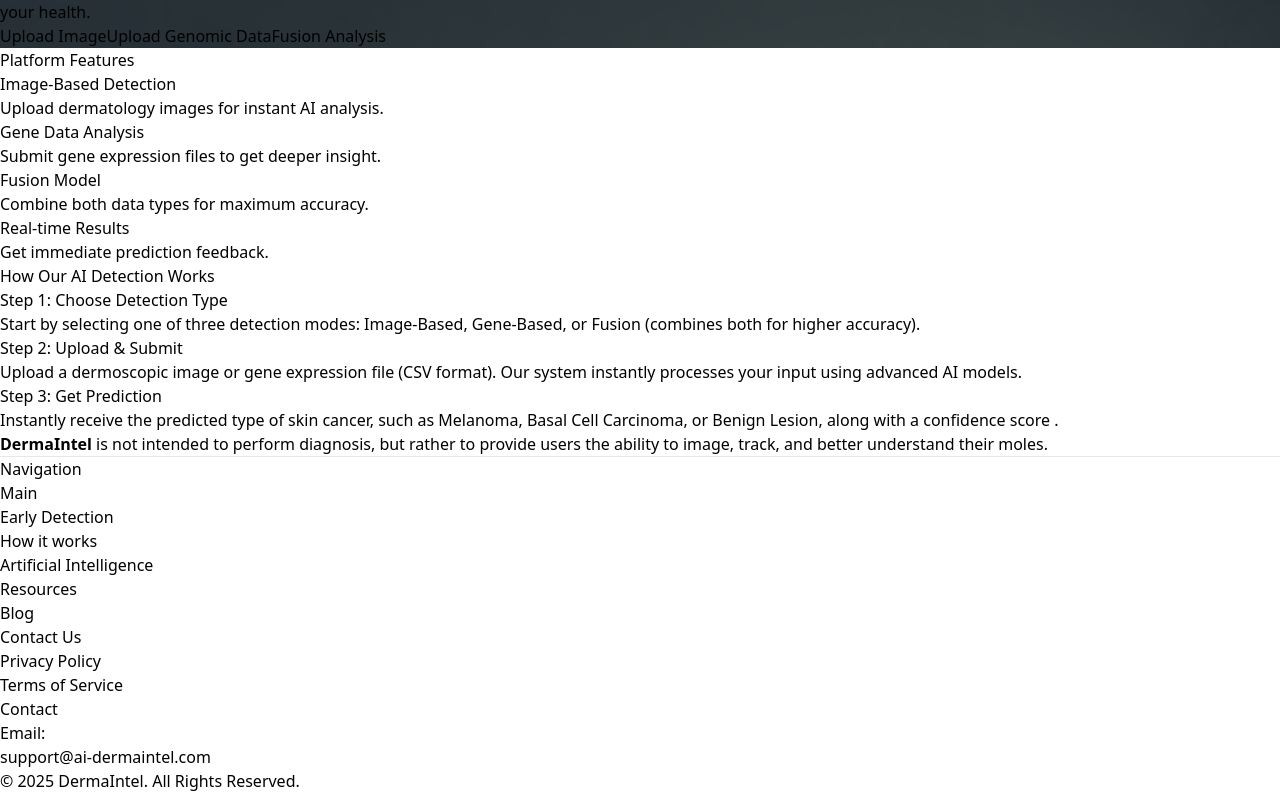
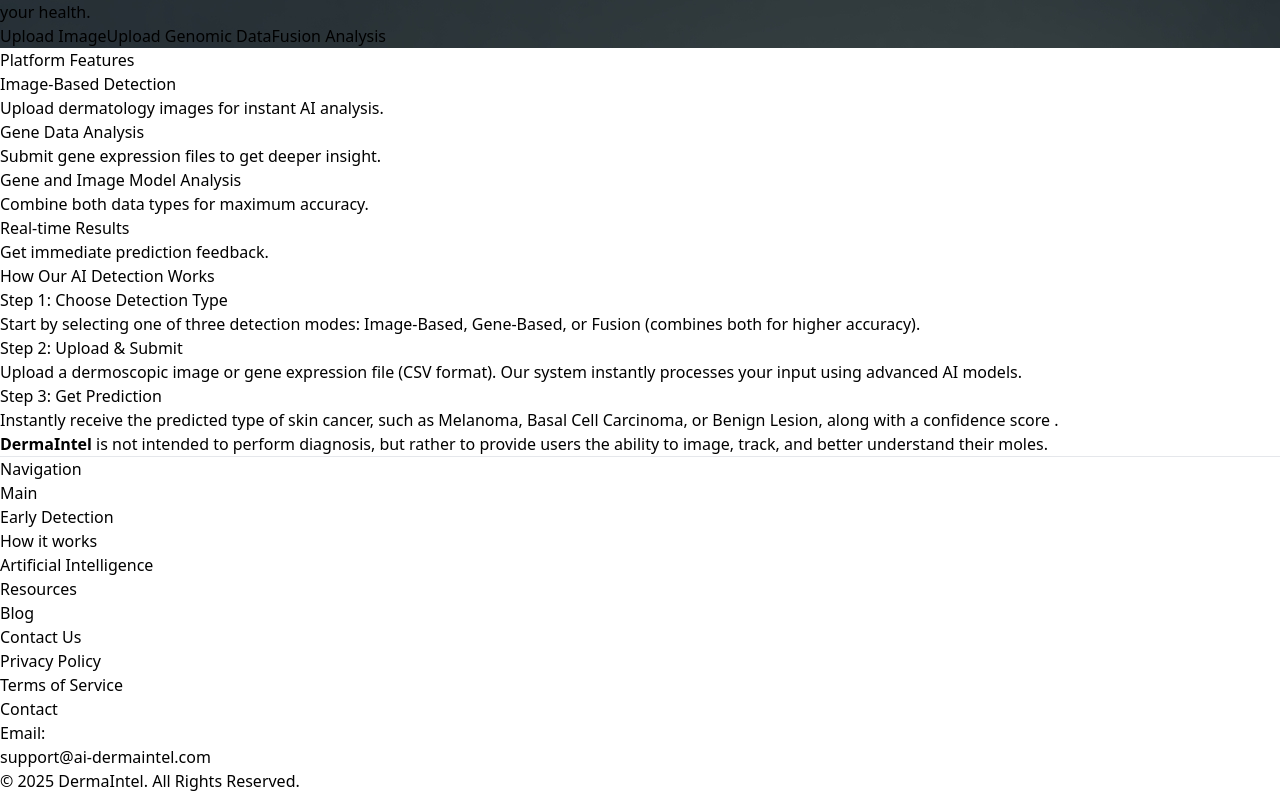
Before and after one commit to arnab2021maity/SkinCancerDetection, a React (Vite) app in the folder Skin-Cancer-frontend/: page / in a window 1280 px wide. Shown: the part 1192-1985 px from the top of the page. Built offline with nearby package versions, Linux system fonts and the light colour scheme.

Commit message:
fix:IN main updated feature and working in landing page

```diff
--- a/Skin-Cancer-frontend/src/components/Features.jsx
+++ b/Skin-Cancer-frontend/src/components/Features.jsx
@@ -10,7 +10,7 @@
     desc: "Submit gene expression files to get deeper insight."
   },
   {
-    title: "Fusion Model",
+    title: "Gene and Image Model Analysis",
     desc: "Combine both data types for maximum accuracy."
   },
   {
@@ -24,7 +24,7 @@
     <section className="py-16 bg-white text-gray-800" id="features">
       <div className="max-w-6xl mx-auto px-6">
         <h2 className="text-3xl font-bold text-center mb-10">Platform Features</h2>
-        <div className="grid grid-cols-1 sm:grid-cols-2 lg:grid-cols-4 gap-8">
+        <div className="grid grid-cols-1 sm:grid-cols-2 lg:grid-cols-4 gap-8 cursor-pointer">
           {features.map((feature, index) => (
             <div
               key={index}
--- a/Skin-Cancer-frontend/src/components/HowItWorks.jsx
+++ b/Skin-Cancer-frontend/src/components/HowItWorks.jsx
@@ -8,7 +8,7 @@
           How Our AI Detection Works
         </h2>
 
-        <div className="grid grid-cols-1 md:grid-cols-3 gap-12">
+        <div className="grid grid-cols-1 md:grid-cols-3 gap-12 cursor-pointer">
           {/* Step 1 */}
           <div className="bg-white p-8 rounded-xl shadow-xl hover:shadow-2xl transition-all duration-300 text-center border-t-4 border-blue-500">
             <h3 className="text-2xl font-bold text-blue-700 mb-4">Step 1: Choose Detection Type</h3>
```
